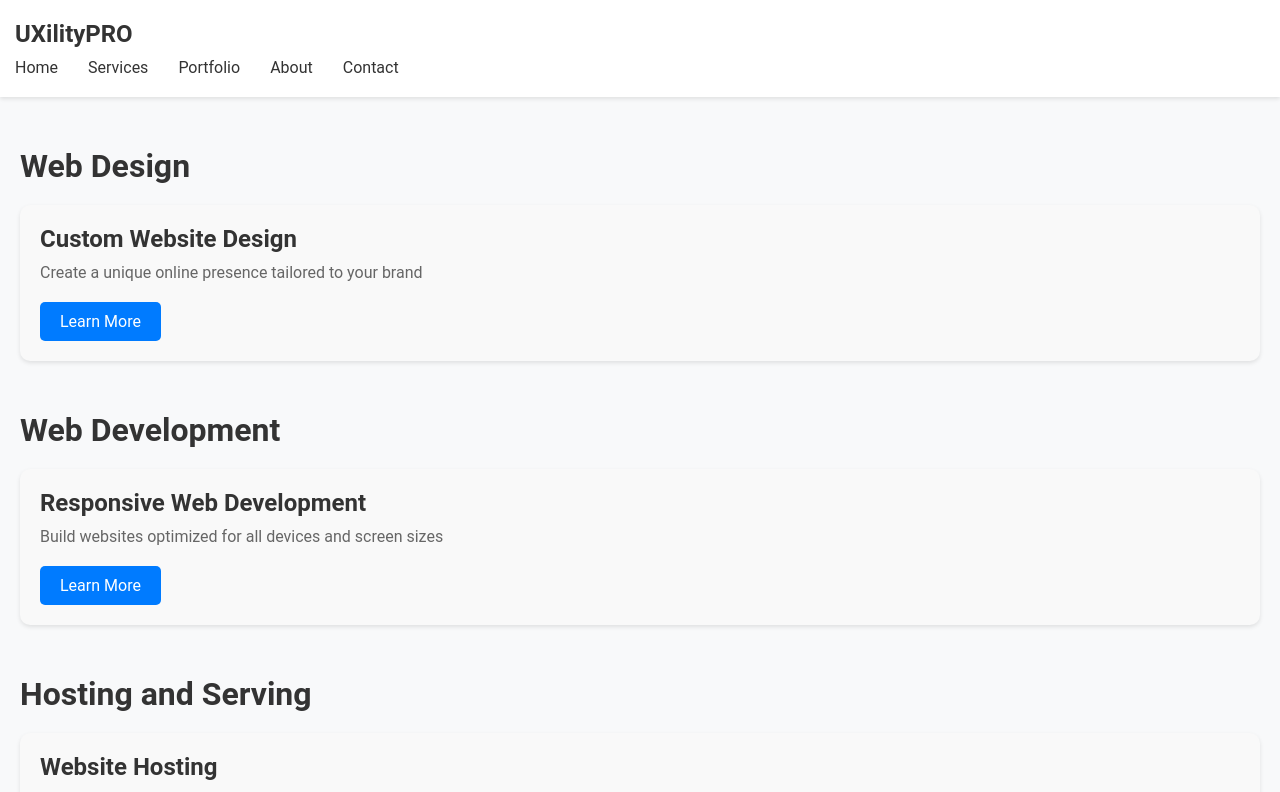
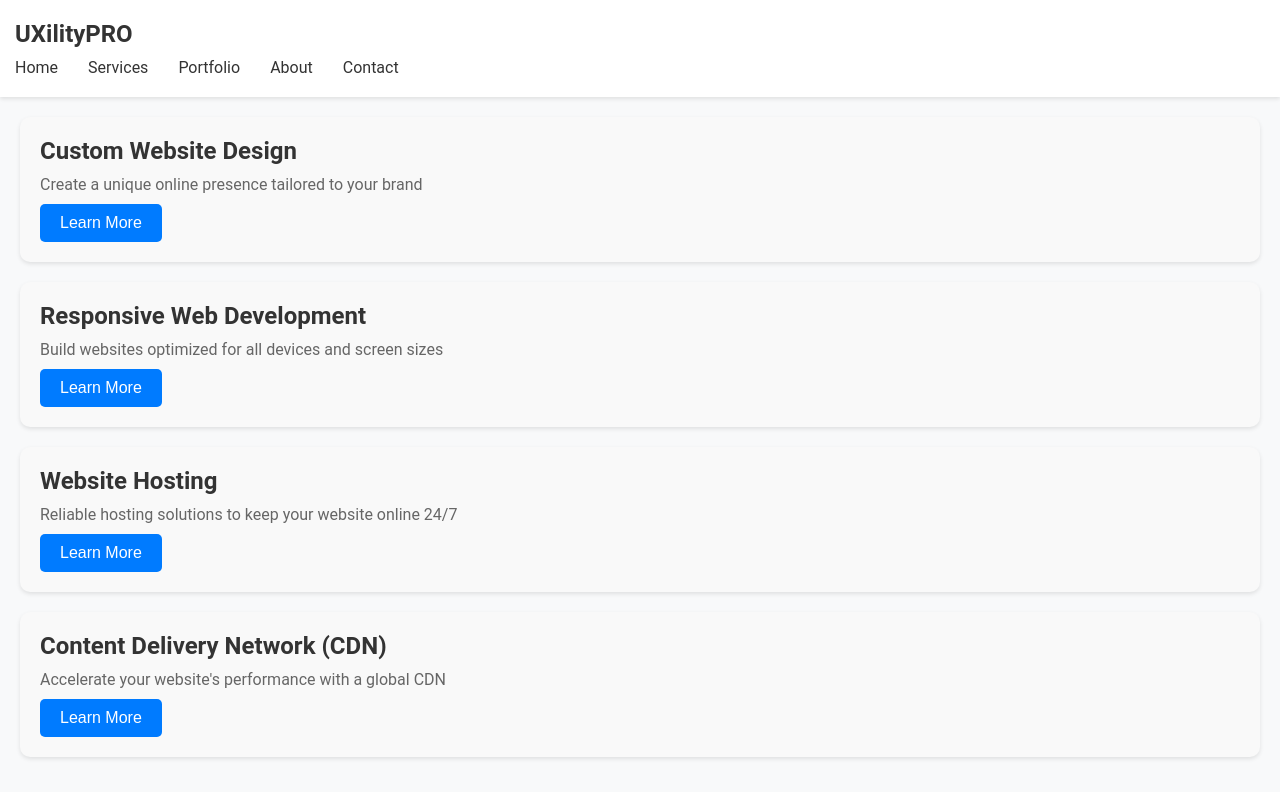
Before and after one commit to JacobHoldowsky/UXilityPRO, a React (Create React App) app: page /services in a window 1280 px wide. Shown: the top 792 px of the page. Built offline with nearby package versions, Linux system fonts and the light colour scheme.

Commit message:
services page updated with modals

```diff
--- a/src/App.css
+++ b/src/App.css
@@ -3,6 +3,11 @@
   box-sizing: border-box;
   margin: 0;
   padding: 0;
+}
+
+:root {
+  /* Define color variables */
+  --primary-color: #007bff;
 }
 
 /* Body styles */
@@ -21,7 +26,7 @@ body {
 
 /* Hero section styles */
 .hero {
-  background-color: #007bff;
+  background-color: var(--primary-color);
   color: #fff;
   padding: 100px 20px; /* Adjust padding for smaller screens */
   text-align: center;
@@ -40,7 +45,7 @@ body {
 .btn-primary {
   display: inline-block;
   background-color: #fff;
-  color: #007bff;
+  color: var(--primary-color);
   font-size: 1.2rem;
   padding: 10px 20px;
   border: none;
@@ -58,7 +63,7 @@ body {
   display: flex;
   flex-wrap: wrap; /* Allow features to wrap to next row */
   justify-content: space-between;
-  margin-top: 40px; /* Reduce margin for smaller screens */
+  margin: 40px 40px 0px 40px;
 }
 
 .feature {
--- a/src/App.js
+++ b/src/App.js
@@ -1,10 +1,10 @@
 import React from "react";
-import { BrowserRouter as Router, Route, Routes } from "react-router-dom";
+import { BrowserRouter as Router, Route, Routes, Link } from "react-router-dom";
 import "./App.css";
 import Header from "./components/Header";
 import ContactPage from "./components/ContactPage";
 import ServicesPage from "./components/ServicesPage";
-import ServiceDetails from "./components/CustomWebDesignServiceDetails";
+import CustomWebDesignServiceDetails from "./components/CustomWebDesignServiceDetails";
 
 function App() {
   return (
@@ -19,14 +19,14 @@ function App() {
                 {/* Hero Section */}
                 <section className="hero">
                   <div className="hero-content">
-                    <h1>Welcome to UXilityPRO</h1>
+                    <h1>UXilityPRO</h1>
                     <p>
                       Your partner in creating stunning websites for small
                       businesses
                     </p>
-                    <a href="/services" className="btn-primary">
+                    <Link to="/services" className="btn-primary">
                       Explore Services
-                    </a>
+                    </Link>
                   </div>
                 </section>
 
@@ -59,10 +59,12 @@ function App() {
           />
 
           <Route path="/services" element={<ServicesPage />} />
-          <Route path="/services/custom-website-design" element={<ServiceDetails />} />
+          <Route
+            path="/services/custom-website-design"
+            element={<CustomWebDesignServiceDetails />}
+          />
           {/* <Route path="/about" element={<About />} /> */}
           <Route path="/contact" element={<ContactPage />} />
-
         </Routes>
         {/* <Footer /> */}
       </div>
--- a/src/components/CustomWebDesignServiceDetails.css
+++ b/src/components/CustomWebDesignServiceDetails.css
@@ -1,56 +1,44 @@
 /* CustomWebDesignServiceDetails.css */
 
+/* Styling for the modal content */
 .custom-web-design-service-details {
-  max-width: 800px;
-  margin: 100px auto;
-  padding: 40px;
-  background-color: #f8f9fa;
-  border-radius: 10px;
-  box-shadow: 0 4px 8px rgba(0, 0, 0, 0.1);
+  display: flex;
+  flex-direction: column;
+  background-color: #fff; /* Background color */
+  padding: 20px; /* Padding around the content */
+  border-radius: 10px; /* Rounded corners */
+  box-shadow: 0 2px 4px rgba(0, 0, 0, 0.1); /* Box shadow for depth */
+  max-width: 80%; /* Maximum width of the modal */
+  max-height: 80%; /* Maximum height of the modal */
+  overflow-y: auto; /* Enable scrolling if content exceeds height */
 }
 
+/* Styling for the modal title */
 .custom-web-design-service-details h2 {
-  font-size: 2rem;
-  color: #333;
-  margin-bottom: 20px;
+  font-size: 2rem; /* Adjust font size */
+  color: #333; /* Text color */
+  margin-bottom: 20px; /* Spacing below the title */
 }
 
+/* Styling for the modal paragraphs */
 .custom-web-design-service-details p {
-  font-size: 1.1rem;
-  color: #666;
-  line-height: 1.6;
-  margin-bottom: 20px;
-}
-
-.custom-web-design-service-details p:last-child {
-  margin-bottom: 0;
+  font-size: 1rem; /* Adjust font size */
+  color: #666; /* Text color */
+  margin-bottom: 20px; /* Spacing below paragraphs */
 }
 
 /* Media Queries */
 @media screen and (max-width: 768px) {
+  /* Adjustments for smaller screens */
   .custom-web-design-service-details {
-    padding: 20px;
+    padding: 15px; /* Reduce padding */
   }
 
   .custom-web-design-service-details h2 {
-    font-size: 1.8rem;
+    font-size: 1.8rem; /* Adjust font size */
   }
 
   .custom-web-design-service-details p {
-    font-size: 1rem;
+    font-size: 0.9rem; /* Adjust font size */
   }
 }
-
-@media screen and (max-width: 576px) {
-  .custom-web-design-service-details {
-    padding: 15px;
-  }
-
-  .custom-web-design-service-details h2 {
-    font-size: 1.5rem;
-  }
-
-  .custom-web-design-service-details p {
-    font-size: 0.9rem;
-  }
-}
--- a/src/components/ServicesPage.css
+++ b/src/components/ServicesPage.css
@@ -1,43 +1,40 @@
 /* Styling for the services page */
 .services-page {
-    padding: 50px 20px;
+    padding: 20px 20px;
+  }
+
+  /* Styling for the service grid */
+  .service-grid {
+    display: grid;
+    grid-template-columns: repeat(auto-fill); /* Adjust column width as needed */
+    gap: 20px;
   }
 
   /* Styling for each service category */
-  .service-category {
-    margin-bottom: 50px;
-  }
-
-  /* Styling for service titles */
-  .service-category h2 {
-    font-size: 2rem;
-    margin-bottom: 20px;
-  }
-
-  /* Styling for individual services */
   .service {
     background-color: #f9f9f9;
     padding: 20px;
     border-radius: 10px;
     box-shadow: 0 2px 4px rgba(0, 0, 0, 0.1);
+
   }
 
   /* Styling for service titles */
-  .service h3 {
+  .service-category h3 {
     font-size: 1.5rem;
     margin-bottom: 10px;
   }
 
   /* Styling for service descriptions */
-  .service p {
+  .service-category p {
     font-size: 1rem;
     color: #666;
-    margin-bottom: 20px;
+    margin-bottom: 10px;
   }
 
   /* Styling for the "Learn More" button */
-  .btn-primary {
-    display: inline-block;
+  .service-category .btn-primary {
+    align-self: flex-end; /* Align button to the end of the container */
     background-color: #007bff;
     color: #fff;
     font-size: 1rem;
@@ -48,14 +45,84 @@
     transition: background-color 0.3s ease;
   }
 
-  .btn-primary:hover {
+  .service-category .btn-primary:hover {
     background-color: #0056b3;
   }
+
+/* Styling for the modal overlay */
+.modal-overlay {
+    position: fixed; /* Position fixed to cover the entire viewport */
+    top: 0;
+    left: 0;
+    width: 100%;
+    height: 100%;
+    background-color: rgba(0, 0, 0, 0.5); /* Semi-transparent black background */
+    display: flex; /* Flex container to center the modal vertically and horizontally */
+    justify-content: center;
+    align-items: center;
+    overflow: hidden;
+  }
+
+  /* Styling for the modal container */
+  .modal {
+    background-color: #fff; /* Background color of the modal */
+    padding: 20px; /* Padding around the modal content */
+    border-radius: 10px; /* Rounded corners */
+    box-shadow: 0 2px 4px rgba(0, 0, 0, 0.1); /* Box shadow for depth */
+    max-width: 80%; /* Maximum width of the modal */
+    max-height: 80%; /* Maximum height of the modal */
+    overflow-y: auto; /* Enable scrolling if content exceeds height */
+  }
+
+  /* Styling for the modal title */
+  .modal h2 {
+    font-size: 2rem; /* Font size */
+    color: #333; /* Text color */
+    margin-bottom: 20px; /* Spacing below the title */
+  }
+
+  /* Styling for the modal paragraphs */
+  .modal p {
+    font-size: 1rem; /* Font size */
+    color: #666; /* Text color */
+    margin-bottom: 20px; /* Spacing below paragraphs */
+  }
+
+  /* Styling for the close button */
+  .modal .btn-primary {
+    display: block; /* Make the button a block element to center it */
+    margin-top: 20px; /* Spacing above the button */
+    background-color: #007bff; /* Button background color */
+    color: #fff; /* Button text color */
+    border: none; /* Remove border */
+    border-radius: 5px; /* Rounded corners */
+    padding: 10px 20px; /* Padding */
+    cursor: pointer; /* Cursor on hover */
+    transition: background-color 0.3s ease; /* Smooth transition */
+  }
+
+  /* Hover state for the close button */
+  .modal .btn-primary:hover {
+    background-color: #0056b3; /* Darker background color on hover */
+  }
+
+  /* CSS for the modal buttons */
+.modal-buttons {
+  display: flex;
+  justify-content: flex-end; /* Align buttons to the right */
+  margin-top: 20px; /* Add some space between buttons and content */
+}
+
+.modal-buttons button {
+  margin-left: 10px; /* Add space between buttons */
+}
+
+
 
   /* Responsive styles */
   @media screen and (max-width: 768px) {
     /* Adjustments for smaller screens */
-    .service-category {
+    .service {
       margin-bottom: 30px;
     }
 
--- a/src/components/ServicesPage.js
+++ b/src/components/ServicesPage.js
@@ -1,71 +1,136 @@
-import React from "react";
+import React, { useEffect, useState } from "react";
 import "./ServicesPage.css";
-import { Link } from "react-router-dom";
+import { button } from "react-router-dom";
+import CustomWebDesignServiceDetails from "./CustomWebDesignServiceDetails";
 
 function ServicesPage() {
+  const [modalOpen, setModalOpen] = useState(false);
+  const [selectedContent, setSelectedContent] = useState(null);
+
+  const serviceDetails = {
+    "Custom Website Design": {
+      header: "Custom Website Design",
+      smallDescription:
+        "Create a unique online presence tailored to your brand",
+      paragraphs: [
+        "Elevate your online presence with our custom website design service. Our team of skilled designers will work closely with you to understand your brand identity, target audience, and business goals. Using the latest design trends and technologies, we'll create a stunning website that not only captivates visitors but also drives conversions.",
+        "From sleek and modern layouts to intuitive navigation and seamless user experience, our custom websites are tailored to reflect the unique essence of your brand. Whether you're a startup looking to establish your online presence or an established business seeking a website redesign, we've got you covered.",
+        "Let us bring your vision to life and turn your website into a powerful tool for growth. Get in touch with us today to discuss your project and take the first step towards a remarkable online presence.",
+      ],
+    },
+    "Responsive Web Development": {
+      header: "Responsive Web Development",
+      smallDescription:
+        "Build websites optimized for all devices and screen sizes",
+      paragraphs: [
+        "Build websites optimized for all devices and screen sizes with our responsive web development service. Our experienced team ensures that your website looks and functions flawlessly across desktops, laptops, tablets, and smartphones.",
+        "Using the latest web technologies and best practices, we create responsive designs that adapt to various screen sizes, resolutions, and orientations. Whether you're launching a new website or upgrading an existing one, we'll help you reach your audience effectively across all devices.",
+        "Get in touch with us to learn more about our responsive web development services and take your online presence to the next level.",
+      ],
+    },
+    "Website Hosting": {
+      header: "Website Hosting",
+      smallDescription:
+        "Reliable hosting solutions to keep your website online 24/7",
+      paragraphs: [
+        "Ensure your website is always online with our reliable website hosting solutions. We offer high-performance hosting services that guarantee uptime and fast loading times for your visitors.",
+        "Our hosting packages are designed to meet the needs of businesses of all sizes. Whether you're running a small blog or managing a large e-commerce store, we have the infrastructure and expertise to support your website hosting requirements.",
+        "With our secure and scalable hosting solutions, you can focus on growing your online presence while we take care of the technical aspects. Contact us today to learn more about our website hosting services.",
+      ],
+    },
+    "Content Delivery Network (CDN)": {
+      header: "Content Delivery Network (CDN)",
+      smallDescription:
+        "Accelerate your website's performance with a global CDN",
+      paragraphs: [
+        "Accelerate your website's performance and improve user experience with our Content Delivery Network (CDN) service. By caching content on servers located strategically around the world, we ensure that your website loads quickly for users regardless of their geographic location.",
+        "Our CDN minimizes latency and reduces server load, resulting in faster page load times and improved responsiveness. With our global network of servers, you can deliver content to your audience with lightning-fast speed and reliability.",
+        "Experience the benefits of a CDN for your website today. Contact us to learn more about how our CDN service can optimize your web performance and enhance user satisfaction.",
+      ],
+    },
+    // Add content for other services here
+  };
+
+  const openModal = (content) => {
+    setSelectedContent(content);
+    setModalOpen(true);
+    // Disable scrolling in the background when the modal is open
+    document.body.style.overflow = "hidden";
+  };
+
+  const closeModal = () => {
+    setModalOpen(false);
+    // Enable scrolling in the background when the modal is closed
+    document.body.style.overflow = "auto";
+  };
+
+  useEffect(() => {
+    // Cleanup function to enable scrolling in the background when the component unmounts
+    return () => {
+      document.body.style.overflow = "auto";
+    };
+  }, []);
+
+  useEffect(() => {
+    // Add or remove 'modal-open' class from body based on modalOpen state
+    if (modalOpen) {
+      document.body.classList.add("modal-open");
+    } else {
+      document.body.classList.remove("modal-open");
+    }
+
+    // Cleanup function to remove the class when component unmounts
+    return () => {
+      document.body.classList.remove("modal-open");
+    };
+  }, [modalOpen]);
+
+  const handleModalClick = (e) => {
+    // Stop event propagation when clicking inside the modal content
+    e.stopPropagation();
+  };
+
   return (
     <div className="services-page">
-      <section className="service-category">
-        <h2>Web Design</h2>
+      <div className="service-grid">
+        {Object.keys(serviceDetails).map((serviceName) => (
+          <div className="service-category" key={serviceName}>
             <div className="service">
-          <h3>Custom Website Design</h3>
-          <p>Create a unique online presence tailored to your brand</p>
-          <Link
-            to={{
-              pathname: "/services/custom-website-design",
-              state: {
-                title: "Custom Website Design",
-                description:
-                  "Create a unique online presence tailored to your brand",
-              },
-            }}
+              <h3>{serviceName}</h3>
+              <p>{serviceDetails[serviceName]["smallDescription"]}</p>
+              <button
+                onClick={() => openModal(serviceDetails[serviceName])}
                 className="btn-primary"
               >
                 Learn More
-          </Link>
+              </button>
             </div>
-
-        {/* Add more services within this category */}
-      </section>
-
-      <section className="service-category">
-        <h2>Web Development</h2>
-        <div className="service">
-          <h3>Responsive Web Development</h3>
-          <p>Build websites optimized for all devices and screen sizes</p>
-          <a
-            href="/services/responsive-web-development"
+          </div>
+        ))}
+      </div>
+      {modalOpen && (
+        <div className="modal-overlay" onClick={closeModal}>
+          <div className="modal" onClick={handleModalClick}>
+            <div>
+              <h2>{selectedContent.header}</h2>
+              {selectedContent.paragraphs.map((paragraph, index) => (
+                <p key={index}>{paragraph}</p>
+              ))}
+            </div>
+            <div className="modal-buttons">
+              <button onClick={closeModal} className="btn-primary">
+                Close
+              </button>
+              <button
+                onClick={() => (window.location.href = "/contact")}
                 className="btn-primary"
               >
-            Learn More
-          </a>
+                Contact Us
+              </button>
             </div>
-
-        {/* Add more services within this category */}
-      </section>
-
-      <section className="service-category">
-        <h2>Hosting and Serving</h2>
-        <div className="service">
-          <h3>Website Hosting</h3>
-          <p>Reliable hosting solutions to keep your website online 24/7</p>
-          <a href="/services/website-hosting" className="btn-primary">
-            Learn More
-          </a>
           </div>
-
-        <div className="service">
-          <h3>Content Delivery Network (CDN)</h3>
-          <p>Accelerate your website's performance with a global CDN</p>
-          <a href="/services/cdn" className="btn-primary">
-            Learn More
-          </a>
         </div>
-
-        {/* Add more services within this category */}
-      </section>
-
-      {/* Add more service categories as needed */}
+      )}
     </div>
   );
 }
```
Lines whose indentation alone changed are shown as unchanged.
